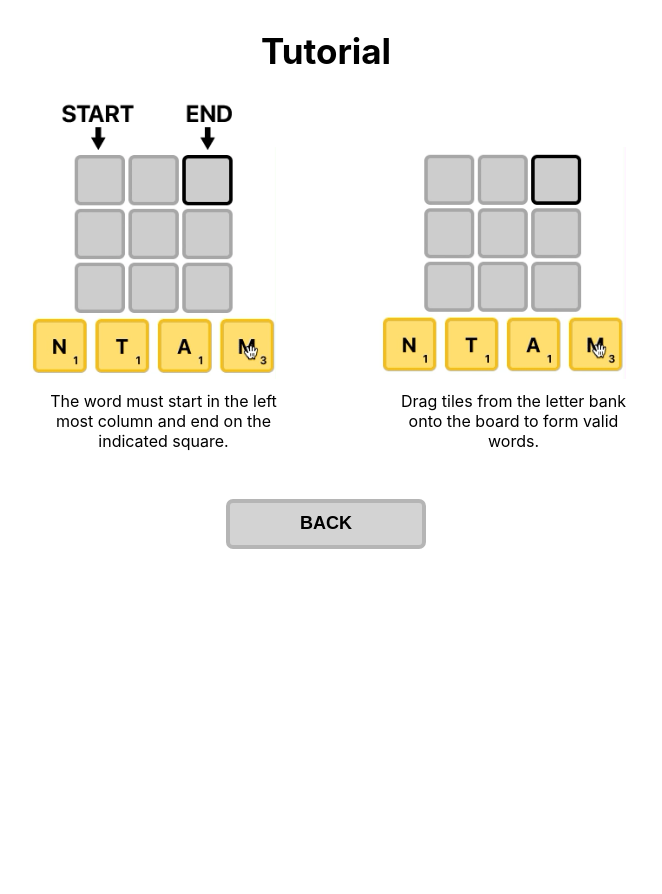
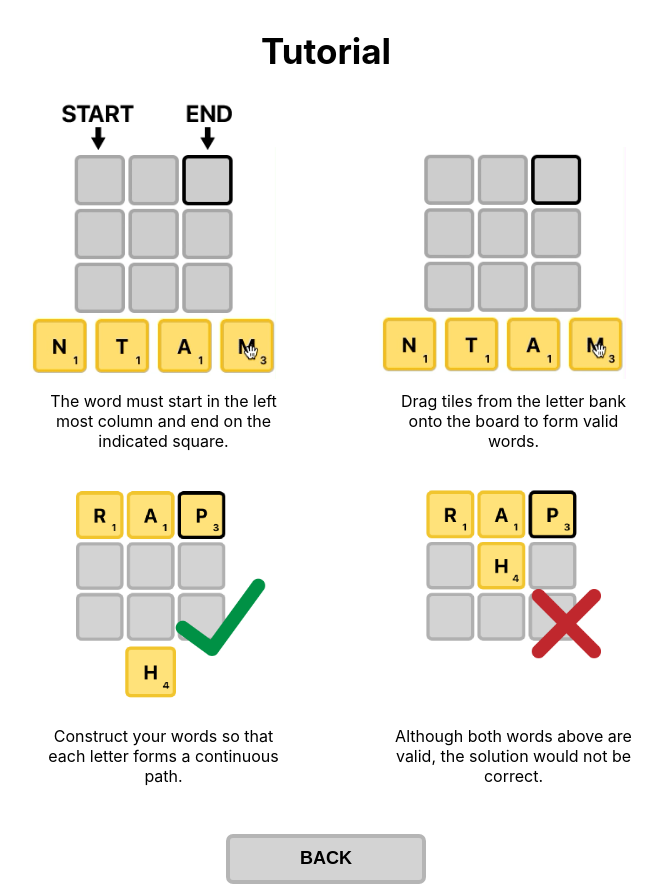
Before and after one commit to kieranbondy/wordbridgev2, a React (Create React App) app: page /tutorial in a window 1280 px wide. Shown: the whole page, without its empty margins (314-976 px from the left). Before the commit the page ends 800 px from the top, so only its background shows below. Built offline with nearby package versions, Linux system fonts and the light colour scheme.

Commit message:
more tutorial work

```diff
--- a/src/components/Tutorial/Tutorial.css
+++ b/src/components/Tutorial/Tutorial.css
@@ -23,11 +23,14 @@
     margin-bottom: 30px;
 }
 
-.tutorials{
+/*.tutorials{
     display:flex;
-    flex-direction: row;
     justify-content: center;
     align-items: center;
+}*/
+
+.rowOne {
+    display: flex;
 }
 
 .tutorialOne{
@@ -66,3 +69,18 @@
 .barrier{
     width: 100px;
 }
+
+.tutorialThree {
+    display: flex;
+    flex-direction: column;
+}
+
+.tutorialThree img{
+    width: 250px;
+}
+.tutorialThree p{
+    margin: 5%;
+    width: 250px;
+    text-align: center;
+    font-size: 16px;
+}
--- a/src/components/Tutorial/Tutorial.js
+++ b/src/components/Tutorial/Tutorial.js
@@ -3,6 +3,8 @@ import {Link} from 'react-router-dom';
 import './Tutorial.css'
 import stepOne from '../../assets/tut1gif-ezgif.com-crop.gif'
 import stepTwo from '../../assets/staticTutONE.png'
+import stepThree1 from '../../assets/tut3right.png'
+import stepThree2 from '../../assets/tut3wrong.png'
 
 export default function Tutorial(){
     return (
@@ -12,6 +14,7 @@ export default function Tutorial(){
                 Tutorial
             </div>
             <div className='tutorials'>
+                <div className='rowOne'>
                     <div className='tutorialTwo'>
                         <img className='tutorialTwoImage' src={stepTwo}/>
                         <p>The word must start in the left most column and end on the indicated square.</p>
@@ -23,6 +26,20 @@ export default function Tutorial(){
                         <img className='tutorialOneGif' src={stepOne}/>
                         <p>Drag tiles from the letter bank onto the board to form valid words.</p>
                     </div>
+
+                </div>
+
+                <div className='rowOne'>
+                    <div className='tutorialThree'>
+                        <img className='tutorialThreeR' src={stepThree1}></img>
+                        <p>Construct your words so that each letter forms a continuous path.</p>
+                    </div>
+                    <div className='barrier'></div>
+                    <div className='tutorialThree'>
+                        <img className='tutorialThreeI' src={stepThree2}></img>
+                        <p>Although both words above are valid, the solution would not be correct.</p>
+                    </div>
+                </div>
             </div>
             <div className='buttons'>
                 <Link to="/">
```
Also changed, not shown: src/assets/tut3right.png (added), src/assets/tut3wrong.png (added). Lines whose indentation alone changed are shown as unchanged.
